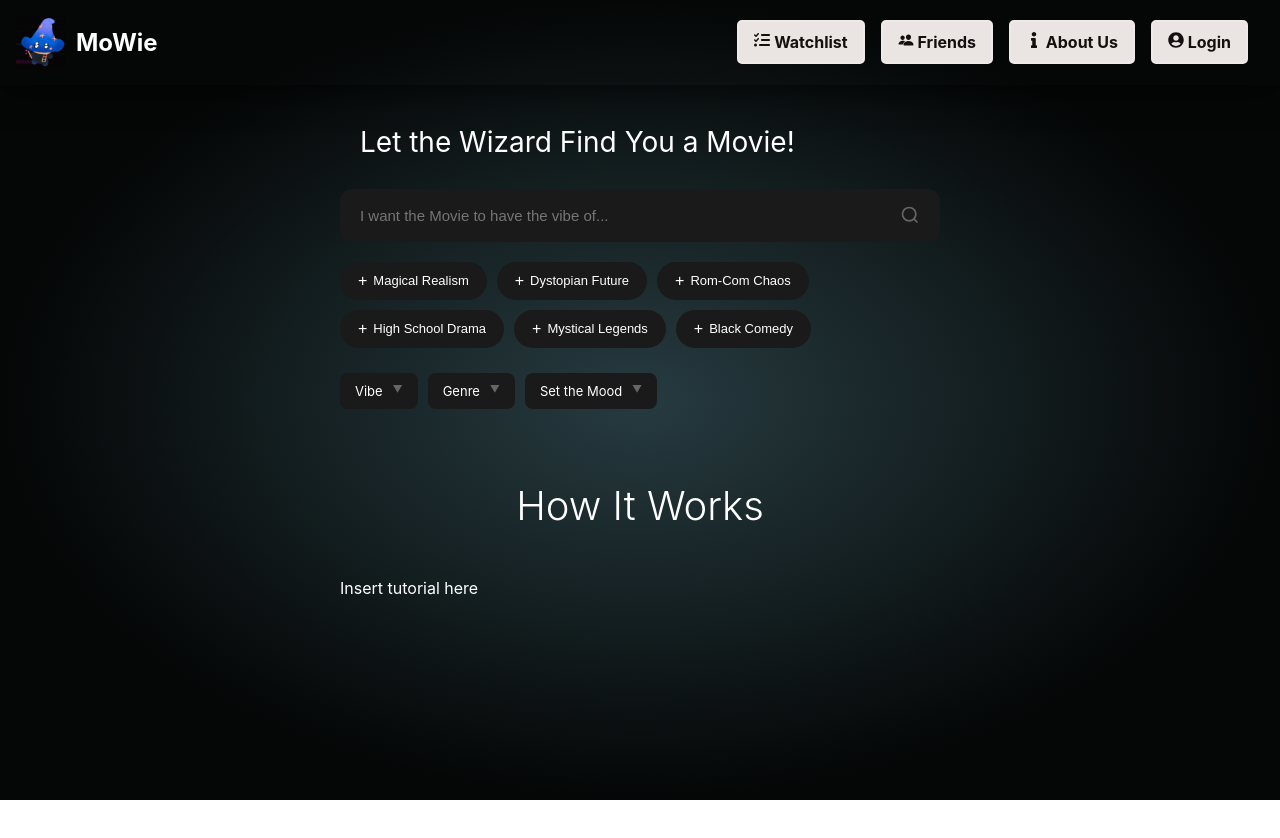
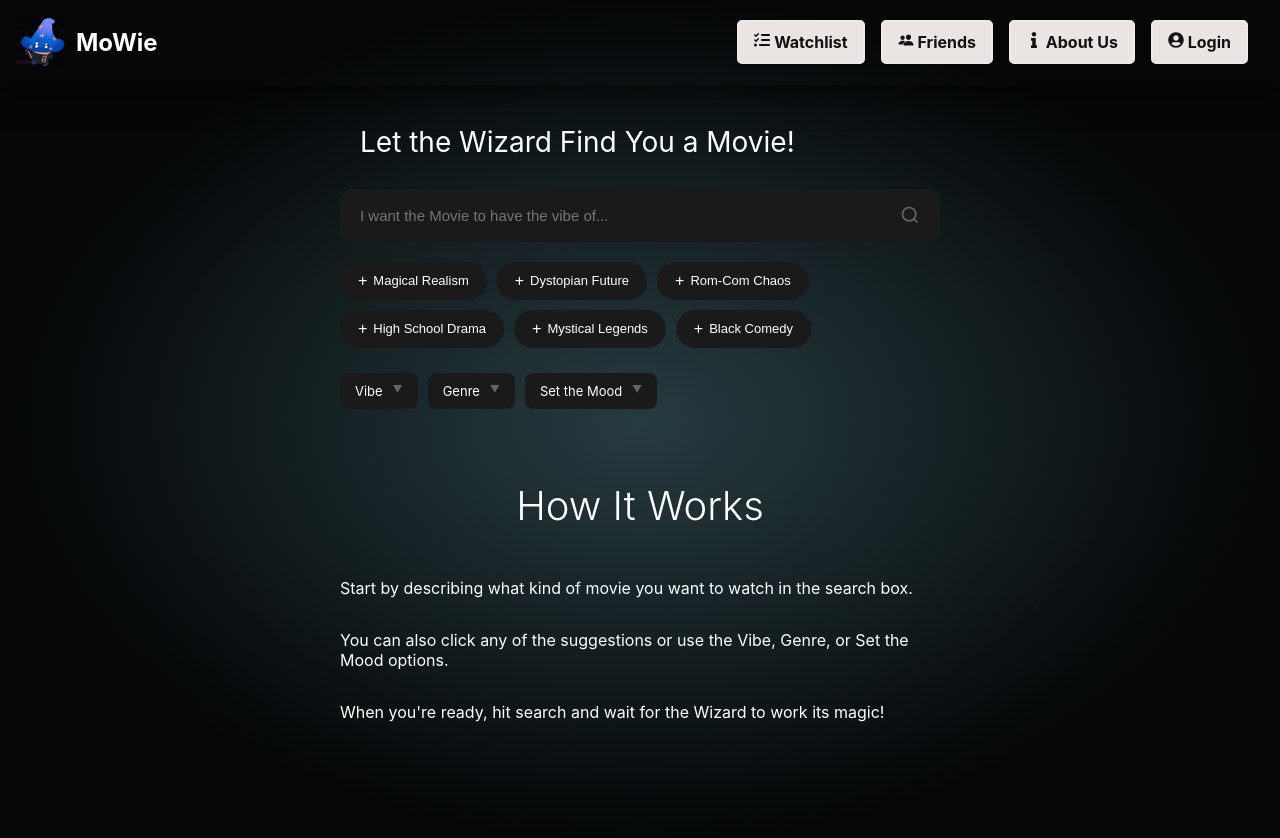
Before and after one commit to Jakebobs/MoWie, a React (Vite) app: page / in a window 1280 px wide. Shown: the top 838 px of the page. Before the commit the page ends 800 px from the top, so only its background shows below. Built offline with nearby package versions, Linux system fonts and the light colour scheme.

Commit message:
fix tutorial

```diff
--- a/src/views/homePageView.jsx
+++ b/src/views/homePageView.jsx
@@ -214,7 +214,9 @@ export const HomePage = observer(function HomePage(props) {
                     <div className="tutorial-section">
                         <h2 className="tutorial-title">How It Works</h2>
                         <div className="tutorial-steps">
-                                <p>Insert tutorial here</p>
+                                <p>Start by describing what kind of movie you want to watch in the search box.</p>
+                                <p>You can also click any of the suggestions or use the Vibe, Genre, or Set the Mood options.</p>
+                                <p>When you're ready, hit search and wait for the Wizard to work its magic!</p>
                         </div>
                     </div>
                 )}
```
